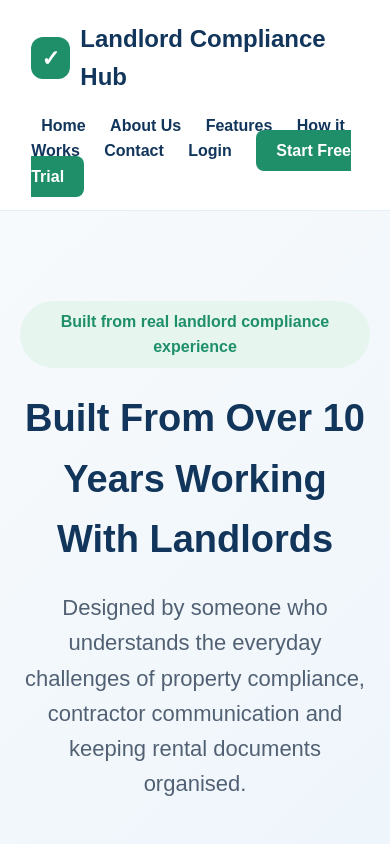
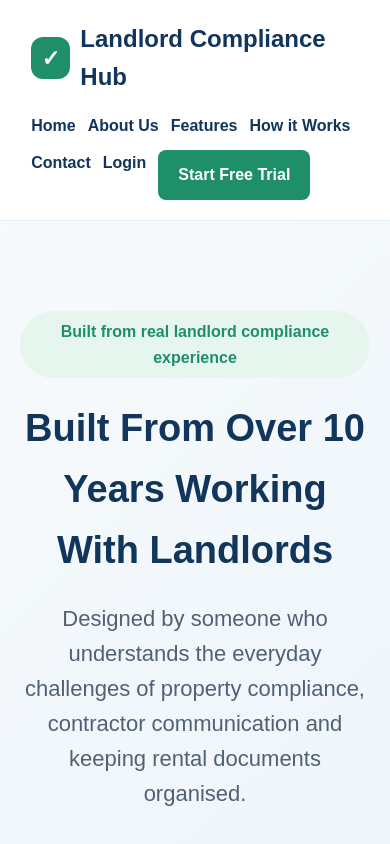
Before and after one commit to joeagate95-blip/compliance-app-, a website: page public/about.html in a window 390 px wide. Shown: the top 844 px of the page. Drawn offline with Linux system fonts and the light colour scheme.

Commit message:
Update about.html

```diff
--- a/public/about.html
+++ b/public/about.html
@@ -234,18 +234,27 @@ footer{
 }
 
 @media(max-width:800px){
+
 .hero h1{
   font-size:38px;
 }
 
 .nav{
   flex-direction:column;
+  align-items:flex-start;
   gap:16px;
 }
 
+.nav-links{
+  display:flex;
+  flex-wrap:wrap;
+  gap:12px;
+}
+
 .nav-links a{
-    margin:0 10px;
+  margin:0;
 }
+
 }
 </style>
 </head>
```
Lines whose indentation alone changed are shown as unchanged.
